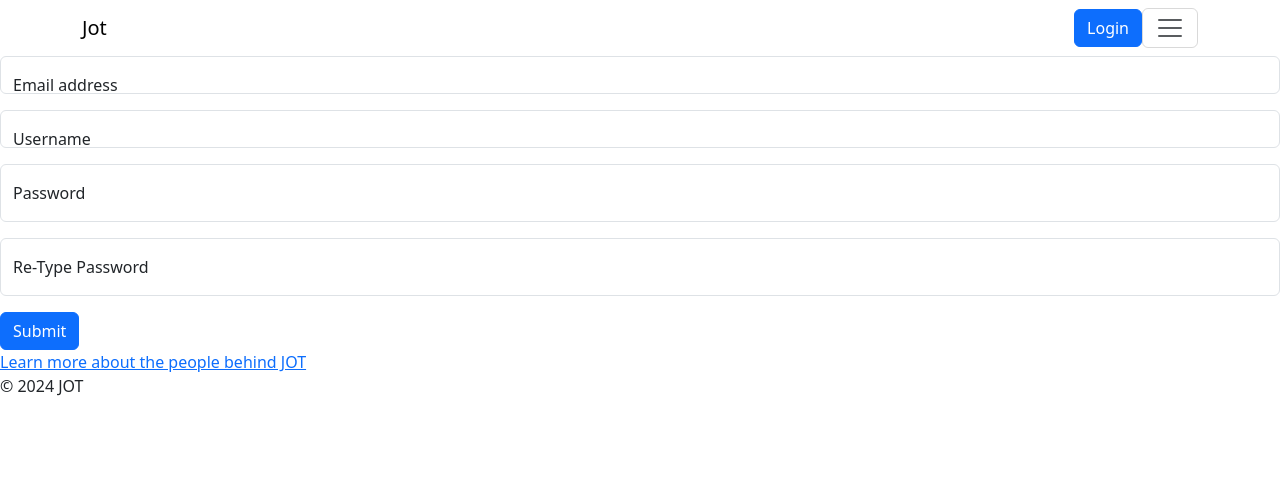
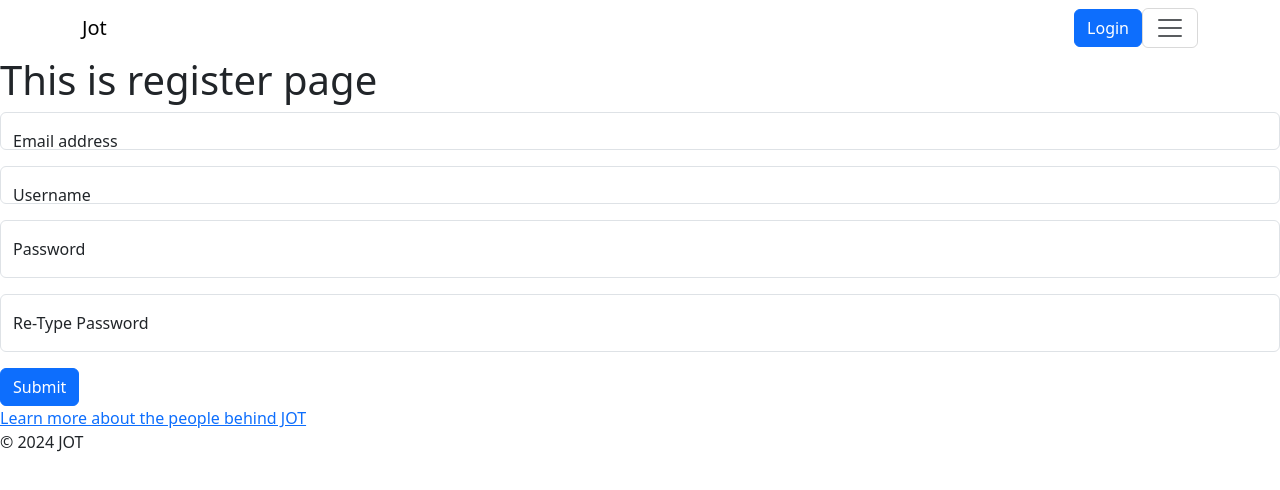
Before and after one commit to CodingDos/JOT-LLC, a React (Vite) app in the folder client/: page /register in a window 1280 px wide. Shown: the top 490 px of the page. Built offline with nearby package versions, Linux system fonts and the light colour scheme.

Commit message:
Modified title for register page

```diff
--- a/client/pages/Register.jsx
+++ b/client/pages/Register.jsx
@@ -28,6 +28,7 @@ function Register(props) {
   const onRegister = async (event) => {
     event.preventDefault();
     const { setUser } = props;
+    console.log(setUser);
     try {
       const user = await register(form);
       setUser(user);
@@ -61,6 +62,7 @@ function Register(props) {
 
   return (
     <div>
+      <h1>This is register page</h1>
       <Form onSubmit={onRegister}>
         <FloatingLabel
           controlId="floatingInput"
@@ -128,6 +130,7 @@ function Register(props) {
               placeholder="Re-Type Password"
               name="passwordConfirmation"
               value={passwordConfirmation}
+              onChange={handleChange}
             />
             <Form.Control.Feedback type="invalid">
               Passwords do not match
```
